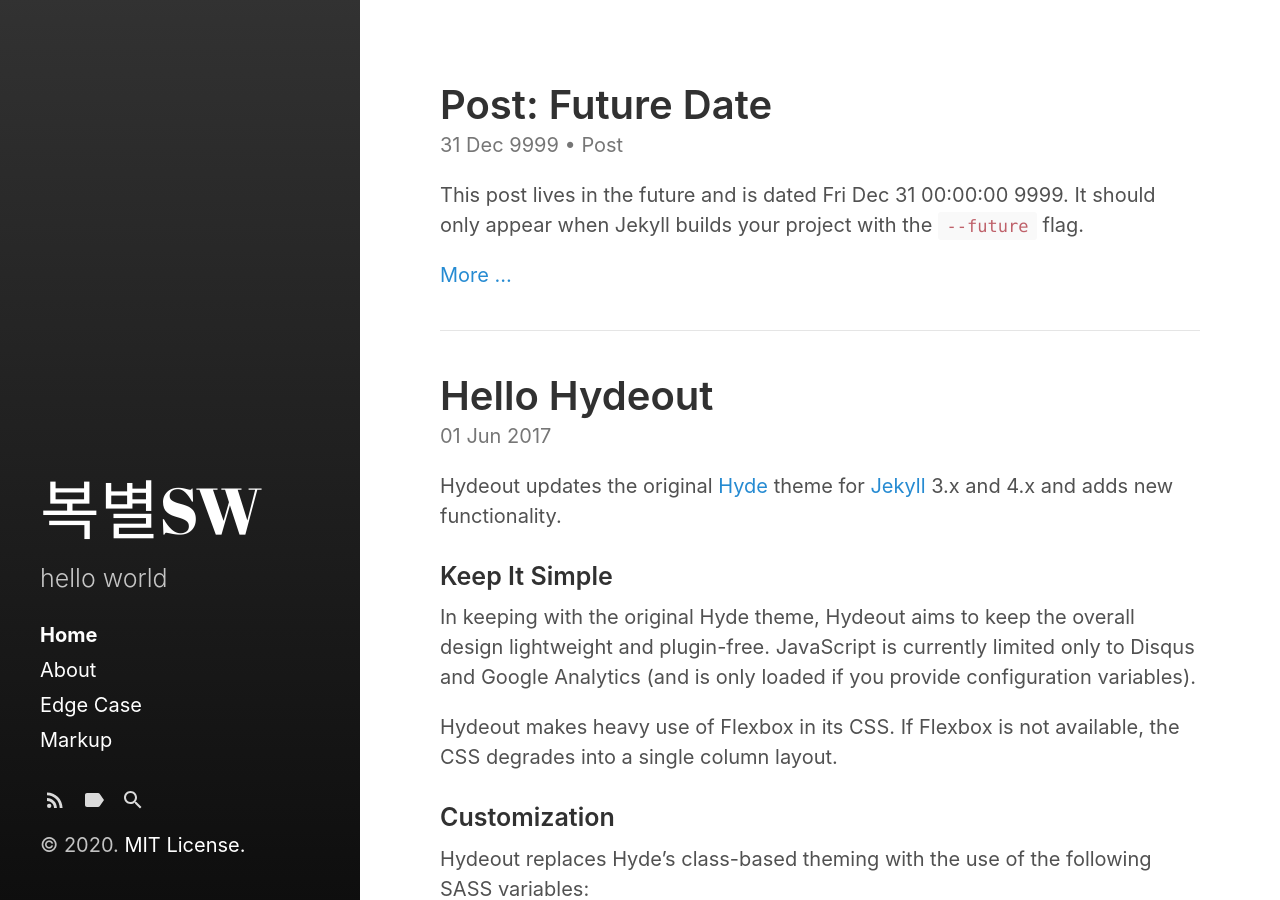
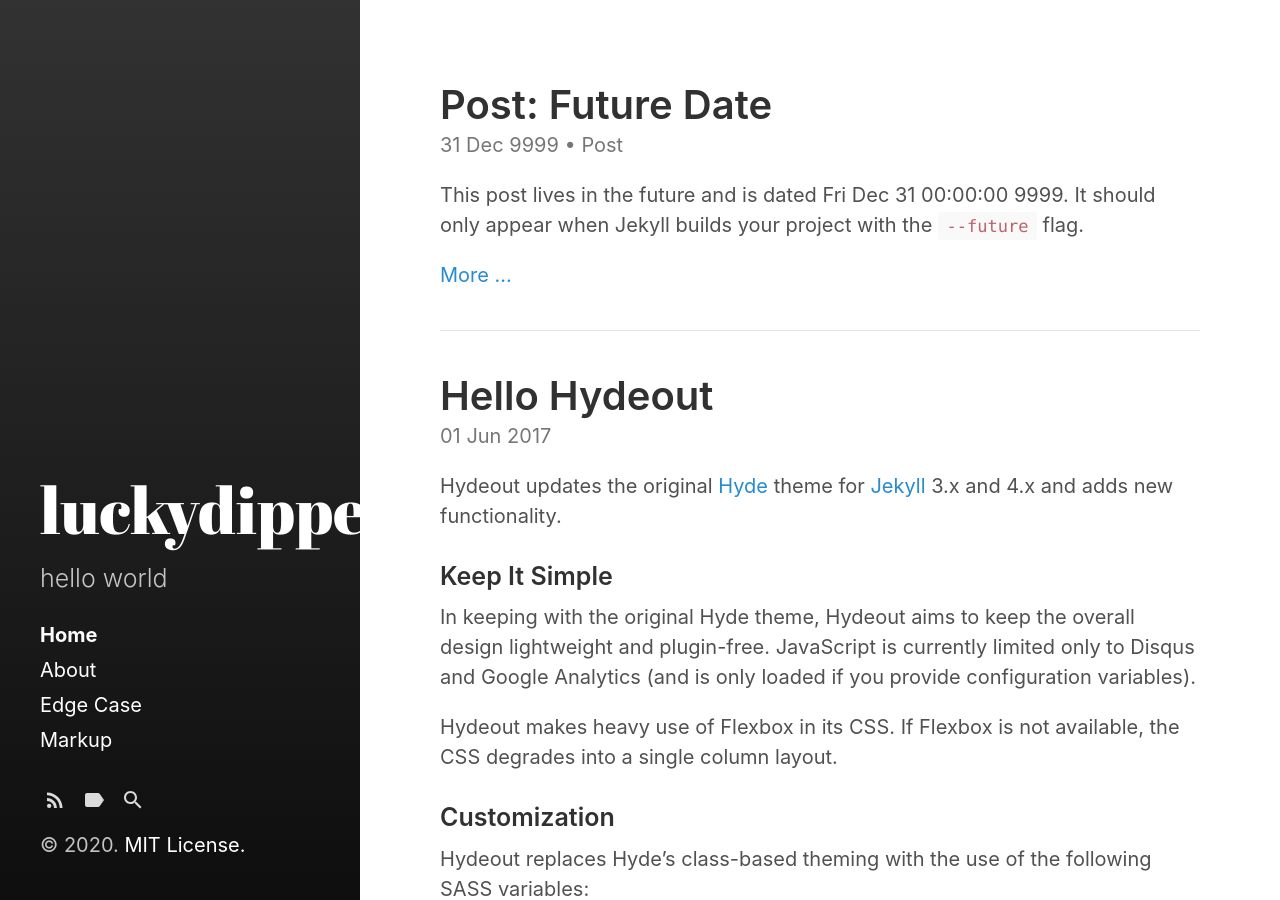
Before and after one commit to luckydipper/luckydipper.github.io, a Jekyll site: the page built from index.html, in a window 1280 px wide and 900 px high. Built offline with Jekyll 4.4.1, drawn with Linux system fonts in a browser that asks for light colours; the list of posts is cut into pages by our own code.

Commit message:
if it doesn't work
i will crt

```diff
--- a/_config.yml
+++ b/_config.yml
@@ -2,9 +2,11 @@
 markdown:         kramdown
 highlighter:      rouge
 
+
+
 # Setup
 remote_theme:     fongandrew/hydeout
-title:            복별SW
+title:            luckydipper
 tagline:          'A Jekyll theme'
 description:      'hello world'
 url:              https://luckydipper.github.io
```
